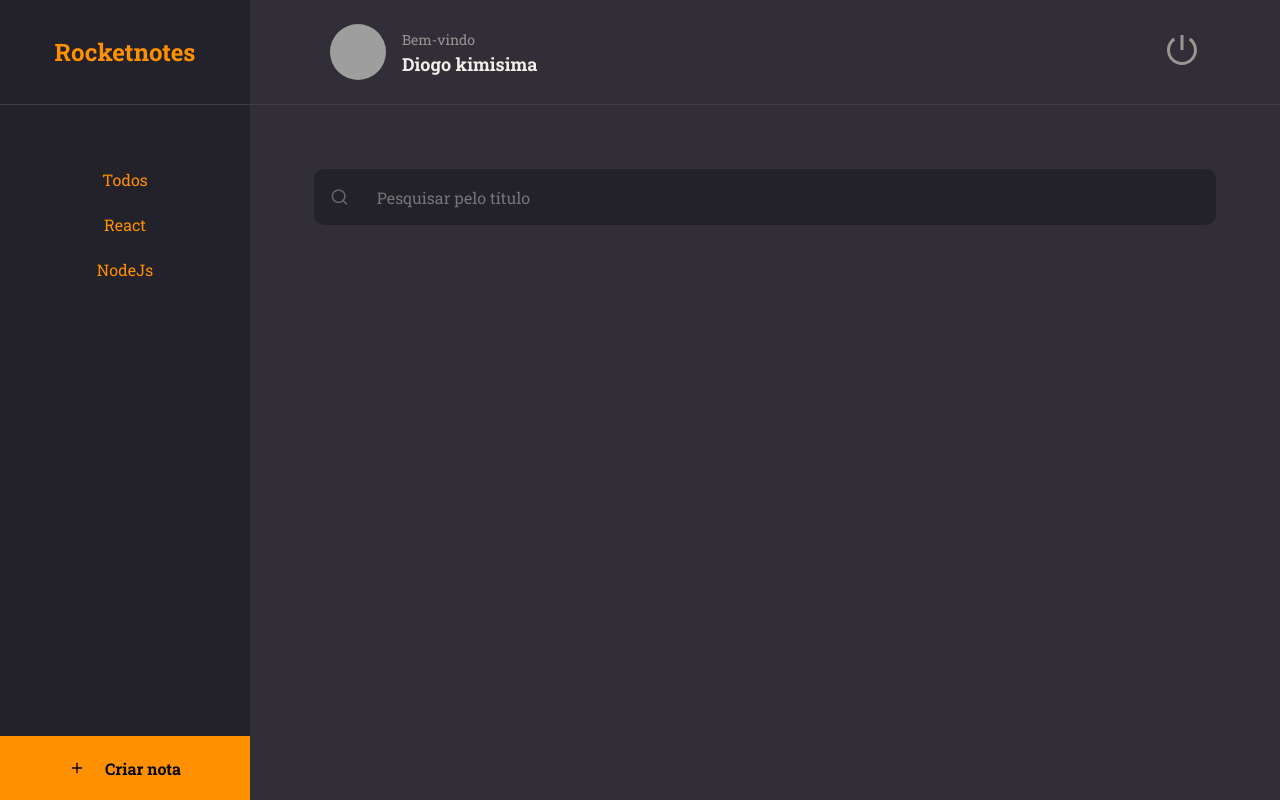
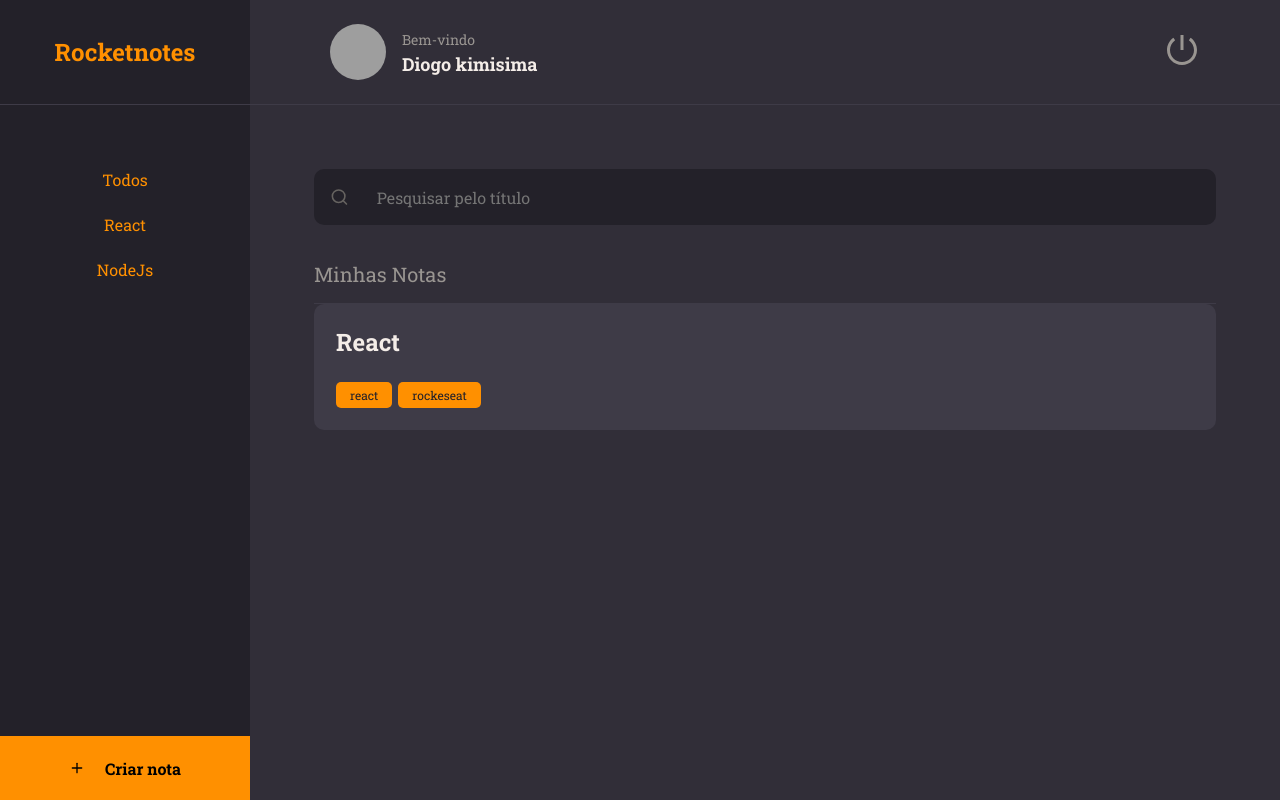
Before and after one commit to diogokimisima/RocketNotes, a React (Vite) app: page / in a window 1280 px wide. Built offline with nearby package versions, Linux system fonts and the light colour scheme; grey boxes are pictures that could not be loaded.

Commit message:
finishing the home page

```diff
--- /dev/null
+++ b/src/components/Note/index.jsx
@@ -0,0 +1,30 @@
+import { Container } from "./style";
+import { Tag } from "../Tag"
+import PropTypes from 'prop-types'
+
+export function Note({ data, ...rest }) {
+    return (
+        <Container {...rest}>
+            <h1>{data.title}</h1>
+
+            {
+                data.tags &&
+                <footer>
+                    {
+                        data.tags.map(tag => <Tag key={tag.id} title={tag.name}/>)
+                    }
+                </footer>
+            }
+        </Container>
+    );
+}
+
+Note.propTypes = {
+    data: PropTypes.shape({
+        title: PropTypes.string.isRequired,
+        tags: PropTypes.arrayOf(PropTypes.shape({
+            id: PropTypes.oneOfType([PropTypes.string, PropTypes.number]).isRequired,
+            name: PropTypes.string.isRequired
+        }))
+    }).isRequired
+};
--- /dev/null
+++ b/src/components/Note/style.js
@@ -0,0 +1,27 @@
+import styled from "styled-components";
+
+export const Container = styled.button`
+    width: 100%;
+    background-color: ${({ theme }) => theme.COLORS.BACKGROUND_700};
+
+    border: none;
+    border-radius: 10px;
+
+    padding: 22px;
+    margin-bottom: 16px;
+
+
+    > h1 {
+        flex: 1;
+        text-align: left;
+        font-weight: 700;
+        font-size: 24px;
+        color: ${({ theme }) => theme.COLORS.WHITE};
+    }
+
+    > footer {
+        width: 100%;
+        display: flex;
+        margin-top: 24px
+    }
+`
--- a/src/components/Sections/index.jsx
+++ b/src/components/Section/index.jsx
@@ -12,5 +12,5 @@ export function Section({ title, children }) {
 
 Section.propTypes = {
     title: PropsTypes.string.isRequired,
-    children: PropsTypes.string.isRequired
+    children: PropsTypes.node
 };
--- a/src/components/Tag/index.jsx
+++ b/src/components/Tag/index.jsx
@@ -1,9 +1,9 @@
 import { Container } from './styles';
 import PropsType from "prop-types";
 
-export function Tag({ title }) {
+export function Tag({ title, ...rest }) {
     return (
-        <Container>
+        <Container {...rest}>
             {title}
         </Container>
     )
--- a/src/pages/Details/index.jsx
+++ b/src/pages/Details/index.jsx
@@ -1,7 +1,7 @@
 import { Container, Links, Content } from "./styles.js";
 import { Header } from "../../components/Header";
 import { Button } from "../../components/Button";
-import { Section } from "../../components/Sections";
+import { Section } from "../../components/Section";
 import { Tag } from "../../components/Tag";
 import { ButtonText } from "../../components/ButtonText/index.jsx";
 
--- a/src/pages/Home/index.jsx
+++ b/src/pages/Home/index.jsx
@@ -1,8 +1,11 @@
 import { FiPlus, FiSearch } from 'react-icons/fi';
 import { Container, Brand, Menu, Search, Content, NewNote } from './styles';
 
+import { Input } from '../../components/Input';
+import { Note } from '../../components/Note';
 import { Header } from '../../components/Header';
-import { Input } from '../../components/Input';
+import { Section } from '../../components/Section';
+
 
 import { ButtonText } from '../../components/ButtonText';
 
@@ -17,16 +20,25 @@ export function Home() {
 
       <Menu>
         <li><ButtonText title="Todos" isActive /></li>
-        <li><ButtonText title="React"/></li>
-        <li><ButtonText title="NodeJs"/></li>
+        <li><ButtonText title="React" /></li>
+        <li><ButtonText title="NodeJs" /></li>
       </Menu>
 
       <Search>
-        <Input placeholder="Pesquisar pelo título" icon={FiSearch}/>
+        <Input placeholder="Pesquisar pelo título" icon={FiSearch} />
       </Search>
 
       <Content>
-
+        <Section title="Minhas Notas">
+          <Note data={{
+            title: 'React',
+            tags: [
+              { id: '1', name:'react'},
+              { id: '2', name: 'rockeseat'},
+            ]
+          }}
+          />
+        </Section>
       </Content>
 
       <NewNote>
--- a/src/pages/Home/styles.js
+++ b/src/pages/Home/styles.js
@@ -55,7 +55,8 @@ export const Search = styled.div`
 
 export const Content = styled.div`
   grid-area: content;
-  ;
+  padding: 0 64px;
+  overflow-y: auto;
 `
 
 export const NewNote = styled.button`
```
Also changed, not shown: src/components/Section/styles.js (renamed from src/components/Sections/styles.js).
